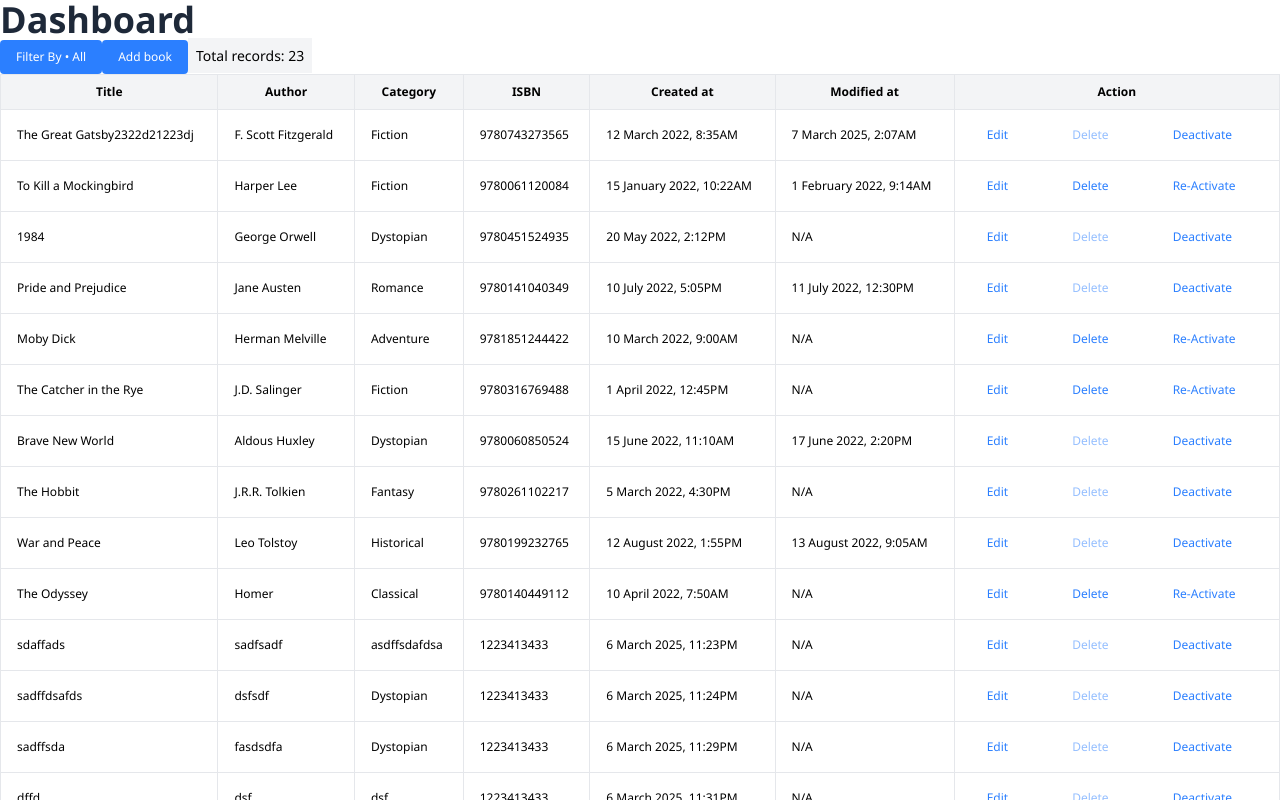
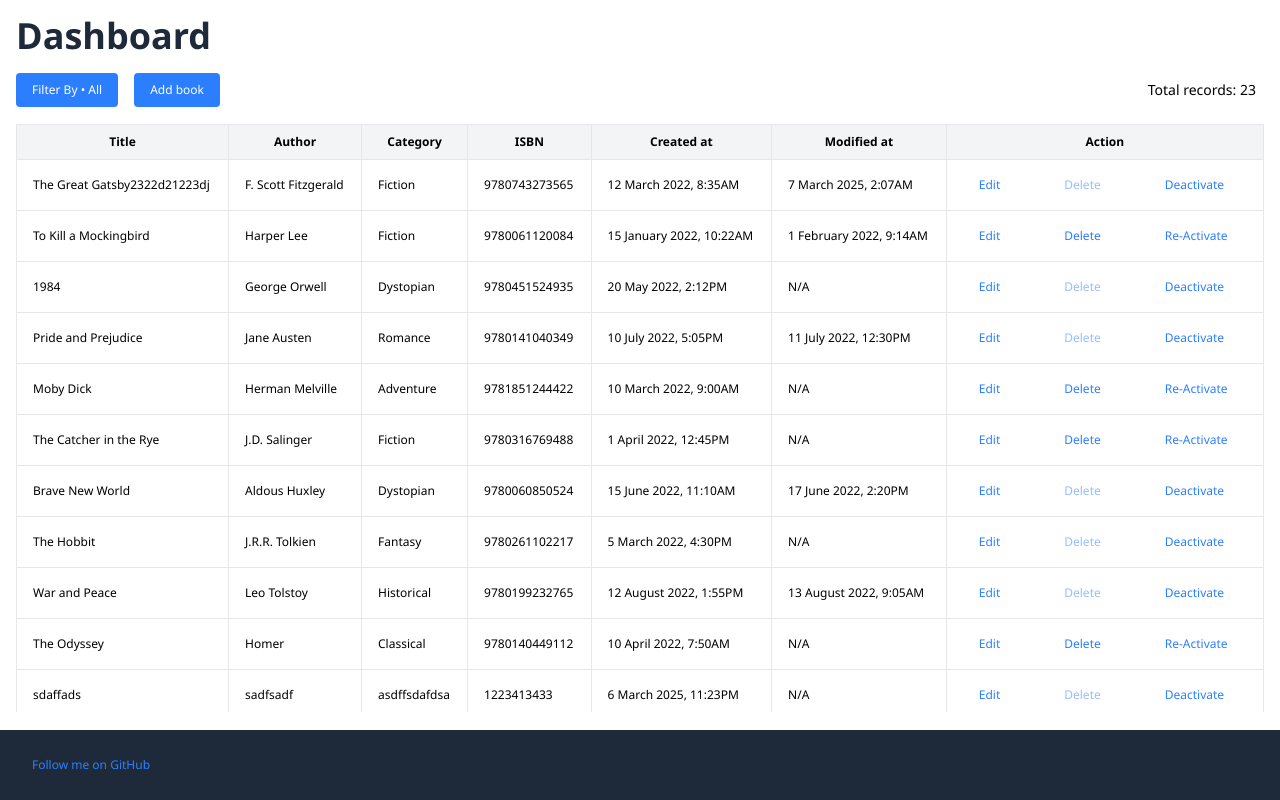
Before and after one commit to vladyslav-dev/BookListApp, a React (Vite) app: page /dashboard in a window 1280 px wide. Shown: the top 800 px of the page. Built offline with nearby package versions, Linux system fonts and the light colour scheme; data requests are answered from the project's data file.

Commit message:
Make page responsive

```diff
--- a/src/components/BookForm/BookForm.tsx
+++ b/src/components/BookForm/BookForm.tsx
@@ -37,8 +37,8 @@ const BookForm = () => {
     }
 
     return (
-        <div>
-            <h2 className='text-xl mb-4'>{id ? 'Edit existing' : 'Add new'} book</h2>
+        <div className='p-4 pt-0 max-w-[420px]'>
+            <h2 className='text-2xl pb-4'>{id ? 'Edit book' : 'Add book'}</h2>
             <Form
                 {...(id ? { initialState: getInitialState() } : {})}
                 {...(book ? { book } : {})}
--- a/src/components/BookTable/BookTable.tsx
+++ b/src/components/BookTable/BookTable.tsx
@@ -18,11 +18,18 @@ const BookTable = () => {
     }
 
     return (
-        <div>
-            <Filter activeFilter={activeFilter} handleFilterChange={handleFilterChange} />
-            <Button onClick={onAddBookClick}>Add book</Button>
-            <NumberOfRecords records={getNumberOfRecords()} />
-            <Table {...getTableConfig()} />
+        <div className='h-full flex flex-col max-h-[80vh] overflow-auto relative'>
+            <div className='flex justify-between items-center px-4 sticky top-0 bg-white z-10'>
+                <div className='flex items-center space-x-4'>
+                    <Filter activeFilter={activeFilter} handleFilterChange={handleFilterChange} />
+                    <Button onClick={onAddBookClick}>Add book</Button>
+                </div>
+                <NumberOfRecords records={getNumberOfRecords()} />
+            </div>
+
+            <div className='p-4'>
+                <Table {...getTableConfig()} />
+            </div>
         </div>
     )
 }
--- a/src/components/BookTable/parts/NumberOfRecords.tsx
+++ b/src/components/BookTable/parts/NumberOfRecords.tsx
@@ -5,7 +5,7 @@ interface NumberOfRecordsProps {
 }
 
 const NumberOfRecords: FC<NumberOfRecordsProps> = ({ records }) => (
-    <span className='bg-gray-100 p-2 text-sm'>Total records: {records}</span>
+    <span className='p-2 text-sm'>Total records: {records}</span>
 )
 
 export default NumberOfRecords
--- a/src/components/Footer.tsx
+++ b/src/components/Footer.tsx
@@ -2,7 +2,7 @@ import Button from './ui/Button'
 
 const Footer = () => {
   return (
-    <div className='p-4 bg-gray-800 text-white mt-auto'>
+    <div className='h-full flex items-center p-4 bg-gray-800 text-white'>
         <Button variant='link'>
             <a href="https://github.com/vladyslav-dev?tab=repositories" target='_blank'>Follow me on GitHub</a>
         </Button>
--- a/src/components/Layout.tsx
+++ b/src/components/Layout.tsx
@@ -5,7 +5,9 @@ const Layout: FC<PropsWithChildren> = ({ children }) => {
   return (
     <div className='min-h-screen flex flex-col'>
         {children}
-        <Footer />
+        <div className='h-[20vh] max-h-[70px] mt-auto'>
+          <Footer />
+        </div>
     </div>
   )
 }
--- a/src/components/ui/Button.tsx
+++ b/src/components/ui/Button.tsx
@@ -13,7 +13,7 @@ const Button: FC<PropsWithChildren<ButtonProps>> = ({
   ...props
 }) => {
 
-  const baseStyles = 'inline-block px-4 py-2 rounded';
+  const baseStyles = 'inline-block px-4 py-2 rounded text-nowrap';
 
   const variantStyles = {
     primary: 'bg-blue-500 text-white hover:bg-blue-600',
--- a/src/components/ui/Heading.tsx
+++ b/src/components/ui/Heading.tsx
@@ -5,7 +5,7 @@ interface HeadingProps {
 }
 const Heading: FC<HeadingProps> = ({ text }) => {
   return (
-    <h1 className="text-4xl font-bold text-gray-800">{text}</h1>
+    <h1 className="text-4xl font-bold text-gray-800 p-4">{text}</h1>
   )
 }
 
--- a/src/pages/BookForm.tsx
+++ b/src/pages/BookForm.tsx
@@ -1,17 +1,16 @@
 import BookForm from '@/components/BookForm/BookForm'
 import GoHome from '@/components/BookForm/parts/GoHome'
 import Heading from '@/components/ui/Heading'
-import React from 'react'
 
 const BookFormPage = () => {
   return (
-    <div>
+    <>
       <div className='flex justify-between items-center mb-6'>
         <Heading text="Book Form" />
         <GoHome />
       </div>
       <BookForm />
-    </div>
+    </>
   )
 }
 
--- a/src/pages/Dashboard.tsx
+++ b/src/pages/Dashboard.tsx
@@ -4,10 +4,10 @@ import Heading from '@/components/ui/Heading'
 const Dashboard = () => {
 
   return (
-    <div>
+    <>
         <Heading text="Dashboard" />
         <BookTable />
-    </div>
+    </>
 
   )
 }
```
Also changed, not shown: src/main.tsx (+4 -4 lines).
